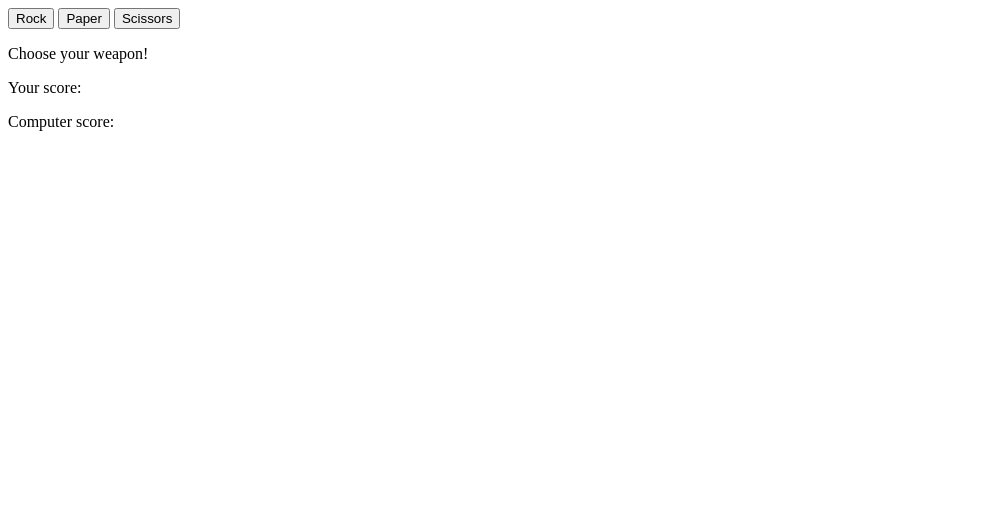
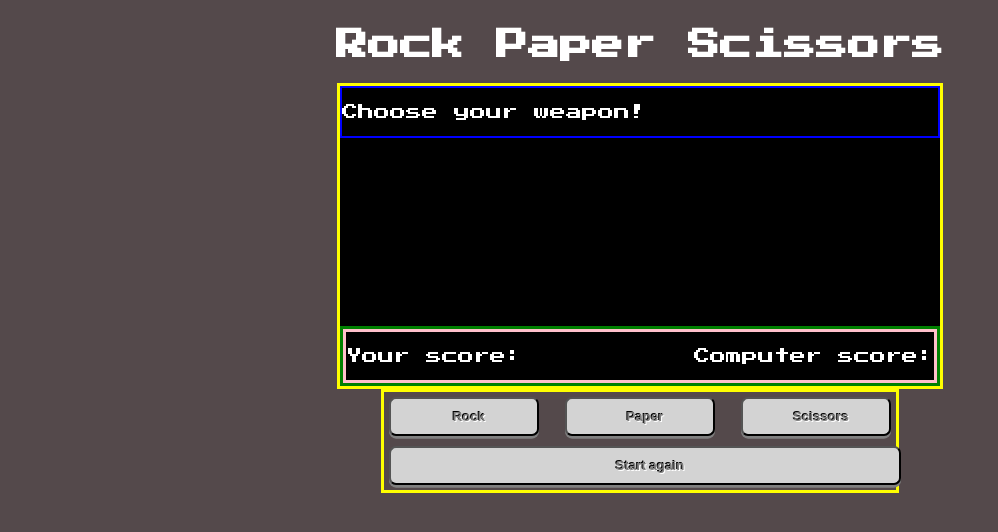
Before and after one commit to RedBevan/rock-paper-scissors, a plain HTML site: page index.html in a window 1280 px wide. Shown: the whole page, without its empty margins (0-998 px from the left). Drawn offline with Linux system fonts and the light colour scheme.

Commit message:
Add css frontent

```diff
--- a/index.html
+++ b/index.html
@@ -4,24 +4,43 @@
     <meta charset="UTF-8">
     <meta http-equiv="X-UA-Compatible" content="IE=edge">
     <meta name="viewport" content="width=device-width, initial-scale=1.0">
-    <title>Document</title>
+    <title>Rock Paper Scissors</title>
+    <link rel="stylesheet" href="style.css">
+    <link rel="preconnect" href="https://fonts.googleapis.com"><link rel="preconnect" href="https://fonts.gstatic.com" crossorigin><link href="https://fonts.googleapis.com/css2?family=Press+Start+2P&family=Roboto:wght@300&display=swap" rel="stylesheet">
+
 </head>
 
 <body>
 
-  <button id='rockBtn'>Rock</button>
-  <button id='paperBtn'>Paper</button>
-  <button id='scissorsBtn'>Scissors</button>
+  <div class='title-header'>
+    <h1 id='header-text'>Rock Paper Scissors</h1>
+  </div>
 
-  <div id='textDiv'>
-    <p id="userPlays">Choose your weapon!</p>
-    <p id="computerPlays"></p>
-    <p id='winnerIs'></p>
-    <p id="userScorePara">Your score:</p>
-    <p id="computerScorePara">Computer score:</p>
-    <p id="roundWinner"></p>
+  <div class='screen-box'>
+    <div class='screen-top'>
+      <p id="userPlays">Choose your weapon!</p>
+      <p id="computerPlays"></p>
+      <p id='winnerIs'></p>
+      <p id="roundWinner"></p>
+    </div>
+    <div class='screen-bottom'>
+      <div class='score-texts'>
+        <p id="userScorePara">Your score:</p>
+        <p id="computerScorePara">Computer score:</p>
+      </div>
+    </div>
+  </div>
 
+  <div class="button-bar">
+    <button id='rockBtn' class='small-button'>Rock</button>
+    <button id='paperBtn' class='small-button'>Paper</button>
+    <button id='scissorsBtn' class='small-button'>Scissors</button>
+
+  <div class='bottom-button'>
+    <button id='start-again' class='big-button'>Start again</button>
   </div>
+
+</div>
 
 <script src="script.js"></script>
 
--- a/style.css
+++ b/style.css
@@ -0,0 +1,85 @@
+/*
+Color scheme
+#54494B dark grey
+#F1F7ED white
+#91C7B1 duckegg
+#B33951 granada
+#e3D081 alhambra
+*/
+
+body {
+  font-family: 'Press Start 2P', cursive;
+  background-color: #54494B;
+  color: white;
+  display: flex;
+  flex-direction: column;
+  align-items: center;
+  }
+
+  .title-header {
+    min-height: 50px;
+  }
+
+  .screen-box {
+    min-width: 600px;
+    min-height: 300px;
+    background-color: black;
+    border: yellow solid 3px;
+    display: flex;
+    flex-direction: column;
+    justify-content: space-between;
+  }
+
+  .screen-top {
+    border: blue solid 2px;
+  }
+
+  .screen-bottom {
+    border: green solid 3px;
+  }
+
+  .score-texts {
+    border: pink solid 3px;
+    display: flex;
+    justify-content: space-between;
+  }
+
+  .button-bar {
+    border: yellow solid 3px;
+  }
+
+  .small-button {
+    text-align: center;
+    min-width: 150px;
+	display: inline-block;
+	margin:5px;
+    font-weight: bold;
+    padding: 10px 0 10px 10px ;
+    background-color: lightgray;
+    text-shadow: -1px -1px black, 1px 1px white;
+    color: gray;
+    -webkit-border-radius: 7px;
+	-moz-border-radius: 7px;
+	-o-border-radius: 7px;
+	border-radius: 7px;
+    box-shadow: 0 .2em gray;
+    cursor: pointer;
+}
+
+.big-button {
+  text-align: center;
+  width: 100%;
+display: inline-block;
+margin:5px;
+  font-weight: bold;
+  padding: 10px 0 10px 10px ;
+  background-color: lightgray;
+  text-shadow: -1px -1px black, 1px 1px white;
+  color: gray;
+  -webkit-border-radius: 7px;
+-moz-border-radius: 7px;
+-o-border-radius: 7px;
+border-radius: 7px;
+  box-shadow: 0 .2em gray;
+  cursor: pointer;
+}
```
Also changed, not shown: script.js (+1 -18 lines).
